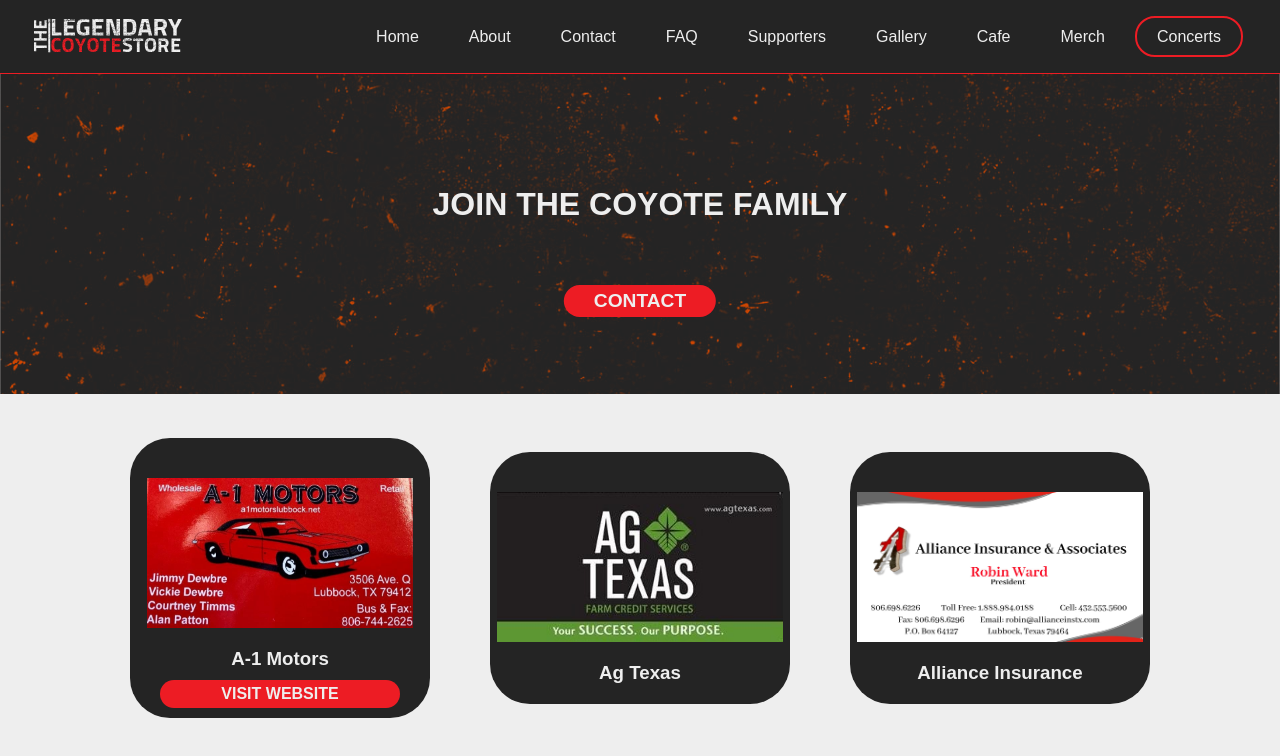
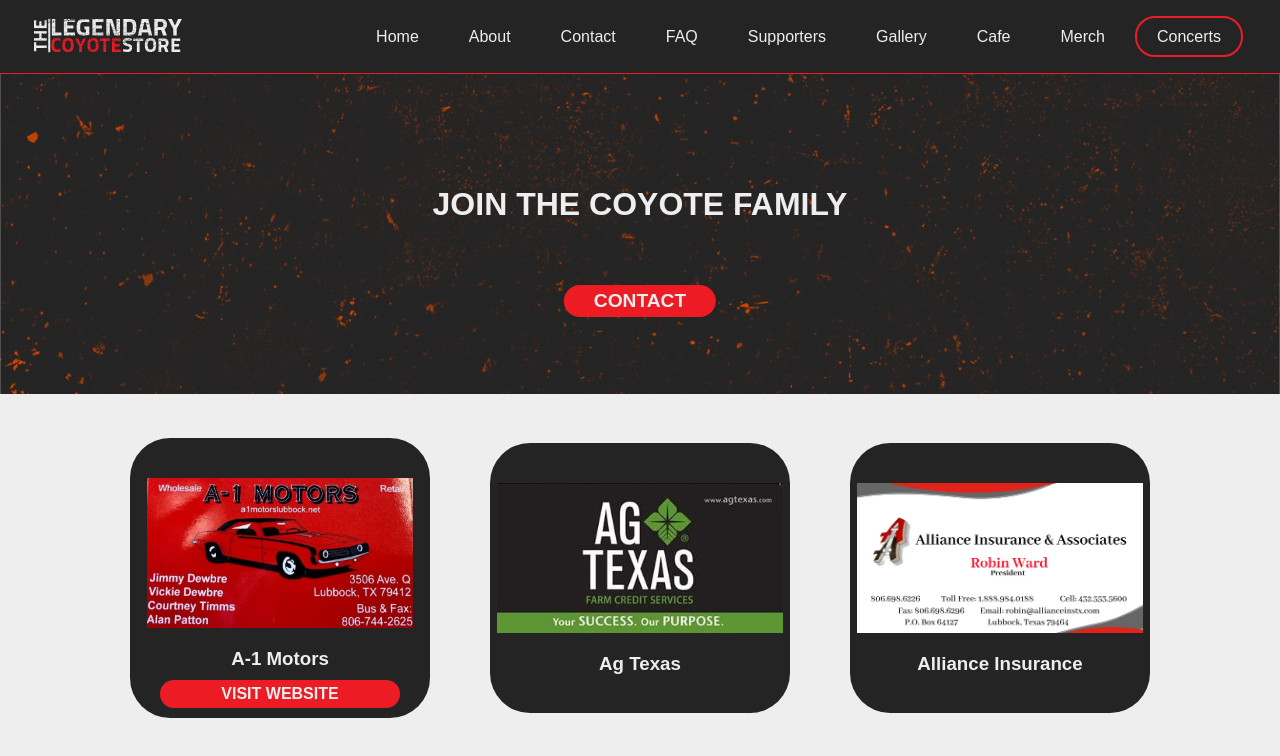
Before and after one commit to BMasonJ13/coyote-store-website, a React (Create React App) app: page /Supporters in a window 1280 px wide. Shown: the top 756 px of the page. Built offline with nearby package versions, Linux system fonts and the light colour scheme; a web font is replaced by a local one.

Commit message:
Sponsor Update
Fixed Height issue on sponsors tab.

Added link for Richard's Auction Service.

```diff
--- a/src/components/supporter-card/supportercard.css
+++ b/src/components/supporter-card/supportercard.css
@@ -17,6 +17,8 @@
     overflow: hidden;
 
     transition: 0.4s;
+
+    min-height: 230px;
 }
 
 .supporter-card-container:hover{
--- a/src/components/supporter-card/supporterdata.js
+++ b/src/components/supporter-card/supporterdata.js
@@ -404,6 +404,7 @@
     {
         image: ReedAuctionServices,
         name: "Reed Auction Services",
+        path: "http://www.richardsauction.com/"
     },
     {
         image: RobinsonFarms,
```
